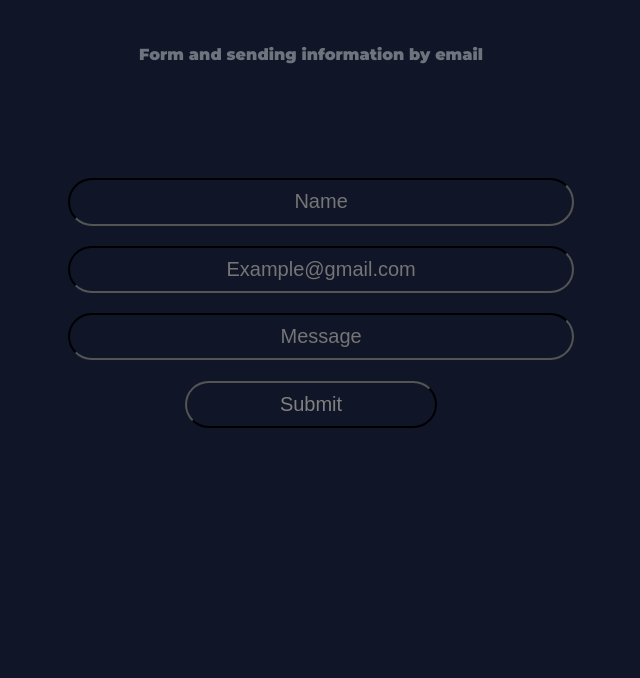
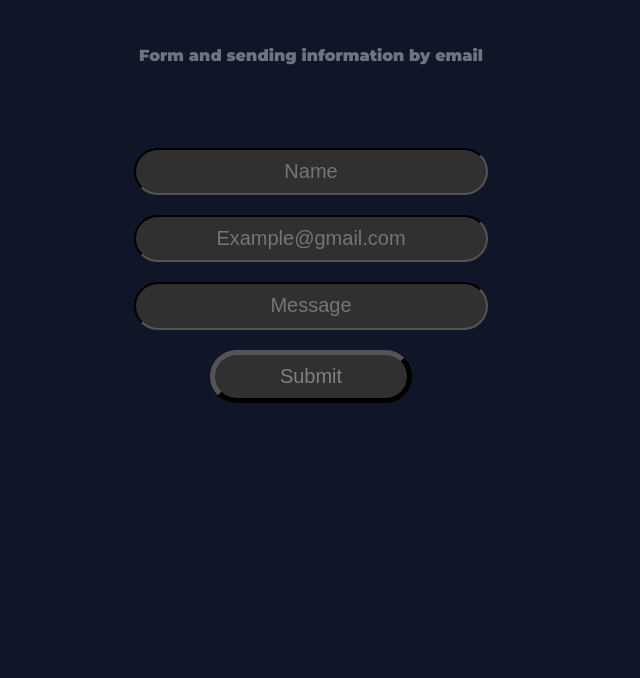
Before and after one commit to JhoanSebasB/formulario, a plain HTML site: page index.html in a window 1280 px wide. Shown: the part 122-800 px from the top of the page, without its empty margins (329-969 px from the left). Drawn offline with Linux system fonts and the light colour scheme.

Commit message:
Update form.css

```diff
--- a/css/form.css
+++ b/css/form.css
@@ -8,13 +8,14 @@ h1 {
     justify-content: center; /*centrar (2parte)*/
     font-size: 40px;/*tamaño de texto*/
     margin-bottom: 1em; /*ponerle margen asi abajo*/
+    margin-top: 1.5em;
     color: #fff;
 
 
 }
 p{
     color: #6c757d ;
-    margin: 5em; /*margenes asi todos los lados*/
+    margin: 3em; /*margenes asi todos los lados*/
     font-family: sebas,Arial, Helvetica, sans-serif;
     font-weight: bold; /*negrilla*/
     font-weight: 400; /*grosor del texto*/
@@ -24,36 +25,43 @@ p{
 
 }
 
-a:hover{
-    text-decoration: underline;
-}
-
-
-
 form{
     padding: 10px 30%;
     text-align: center;
 
 
+
 }
 .a{
-    width: 100%;
+    width: 70%;
     text-align: center;
     padding: 2%;
     margin:2%;
     font-size: 20px;
     border-radius: 5em;
     border-color: black;
+    background: rgb(49, 48, 48);
 
 
 }
 
+
 .btn{
-    width: 50%;
+    width: 40%;
     border-radius:10rem;
+    border-width: 5px;
     cursor: pointer;
     color: grey;
+    margin-bottom: 1rem;
+
+
 }
 input{
     color: #fff;
 }
+div{
+    width: 100%;
+    margin: auto;
+    text-align: center;
+
+}
```
